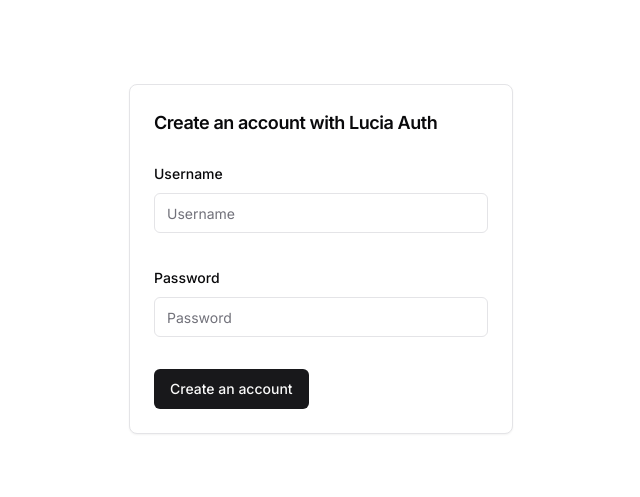
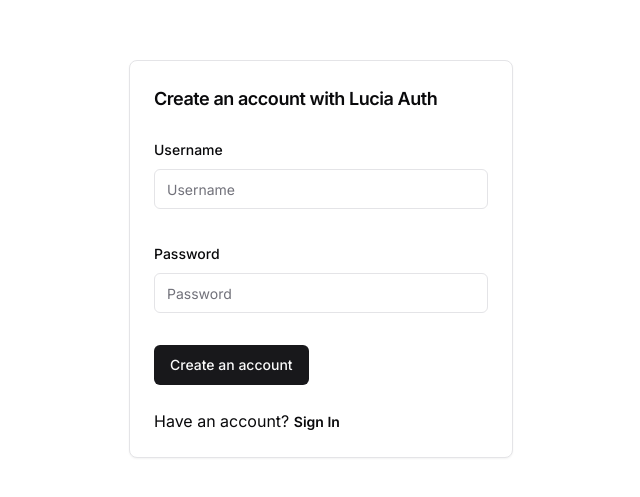
Before and after one commit to StepAsideLiL/lucia-auth, a Next.js app: page /auth/sign-up in a window 1280 px wide. Shown: the part 141-638 px from the top of the page, without its empty margins (319-959 px from the left). Built offline with nearby package versions, Linux system fonts and the light colour scheme.

Commit message:
add: card footer for linking sign in page

```diff
--- a/app/(auth)/auth/sign-up/page.tsx
+++ b/app/(auth)/auth/sign-up/page.tsx
@@ -1,5 +1,12 @@
-import { Card, CardContent, CardHeader, CardTitle } from "@/components/ui/card";
+import {
+  Card,
+  CardContent,
+  CardFooter,
+  CardHeader,
+  CardTitle,
+} from "@/components/ui/card";
 import SignUpForm from "./_parts/sign-up-form";
+import Link from "next/link";
 
 export default function Page() {
   return (
@@ -14,6 +21,18 @@
         <CardContent>
           <SignUpForm />
         </CardContent>
+
+        <CardFooter>
+          <p>
+            Have an account?{" "}
+            <Link
+              href={"/auth/sign-in"}
+              className="font-semibold text-sm hover:underline"
+            >
+              Sign In
+            </Link>
+          </p>
+        </CardFooter>
       </Card>
     </main>
   );
```
